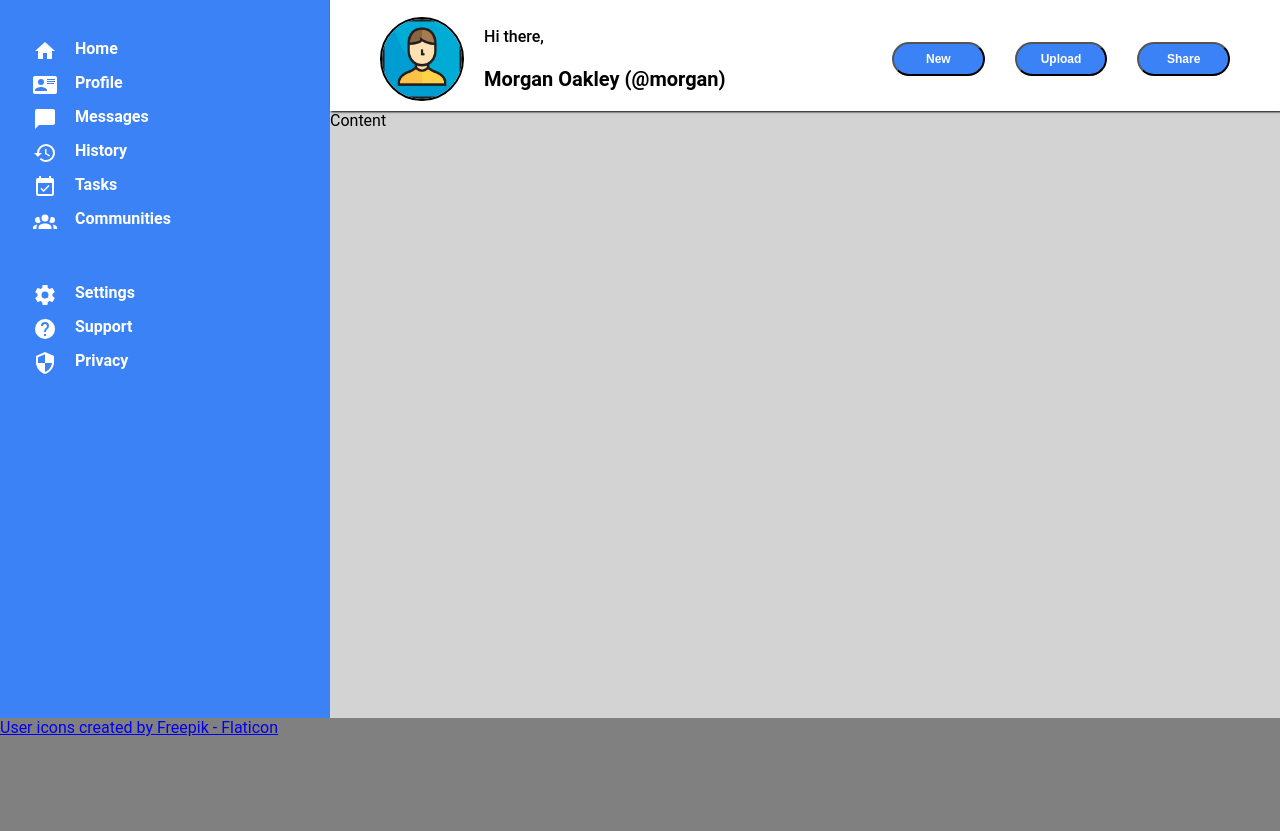
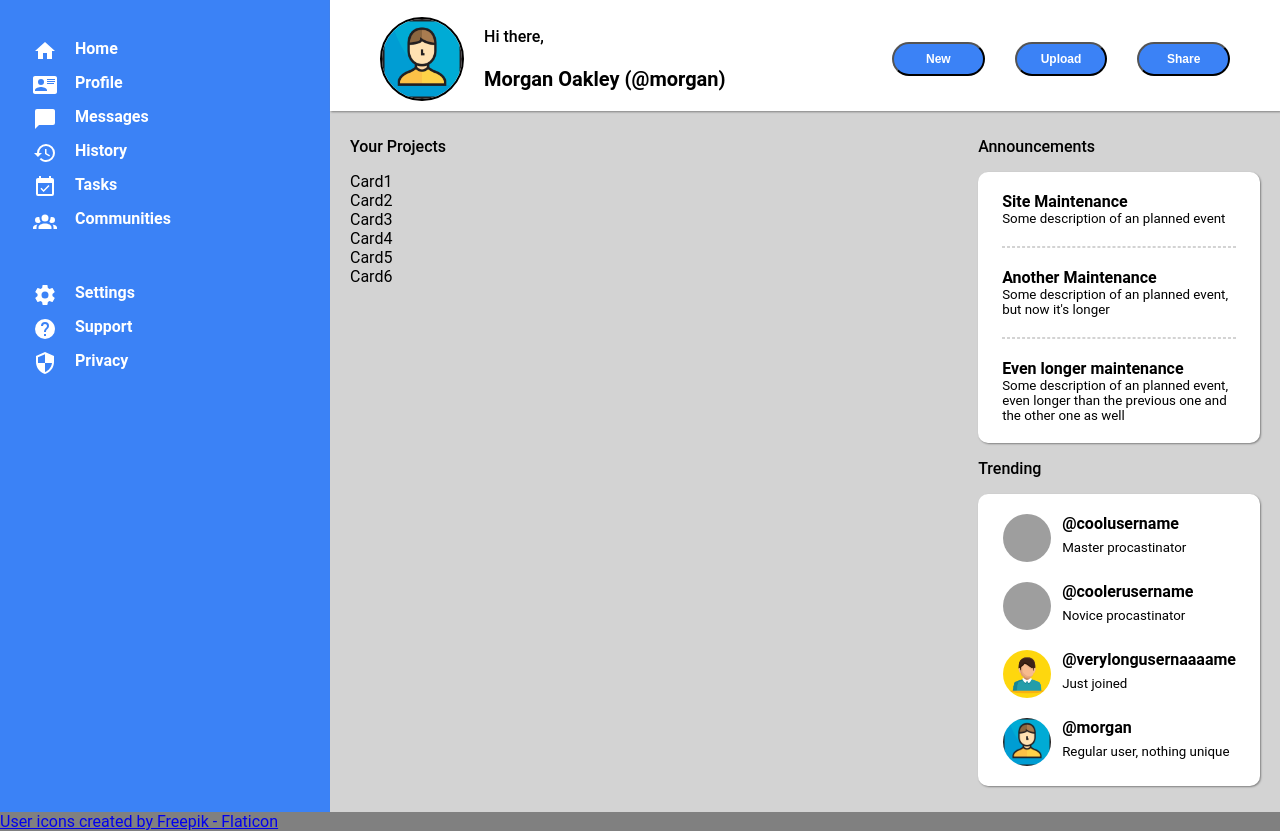
Before and after one commit to arthursl12/odin-dashboard, a plain HTML site: page index.html in a window 1280 px wide. Shown: the part 63-894 px from the top of the page. Before the commit the page ends 800 px from the top, so only its background shows below. Drawn offline with Linux system fonts and the light colour scheme; grey boxes are pictures that could not be loaded.

Commit message:
Style right column of content

```diff
--- a/index.html
+++ b/index.html
@@ -82,7 +82,66 @@
                 </div>
             </div>
         </div>
-        <div id="content">Content</div>
+        <div id="content">
+            <div id="projects">
+                <p class="content-title" >Your Projects</p>
+                <div class="card">Card1</div>
+                <div class="card">Card2</div>
+                <div class="card">Card3</div>
+                <div class="card">Card4</div>
+                <div class="card">Card5</div>
+                <div class="card">Card6</div>
+            </div>
+            <div id="announcements">
+                <p class="content-title" >Announcements</p>
+                <div class="announc-container">
+                    <div class="announc">
+                        <p class="announc-title">Site Maintenance</p>
+                        <p class="announc-descr">Some description of an planned event</p>
+                    </div>
+                    <div class="row-line"></div>
+                    <div class="announc">
+                        <p class="announc-title">Another Maintenance</p>
+                        <p class="announc-descr">Some description of an planned event, but now it's longer</p>
+                    </div>
+                    <div class="row-line"></div>
+                    <div class="announc">
+                        <p class="announc-title">Even longer maintenance</p>
+                        <p class="announc-descr">Some description of an planned event, even longer than the previous one and the other one as well</p>
+                    </div>
+                </div>
+
+            </div>
+            <div id="trending">
+                <p class="content-title" >Trending</p>
+                <ul class="trending-container">
+                    <li>
+                        <img class="trending-profile-picture" src="images/profile1.jpg" alt="treding profile 1">
+                        <p class="trending-username">@coolusername</p>
+                        <p class="trending-motto">Master procastinator</p>
+                    </li>
+                    <li>
+                        <img class="trending-profile-picture" src="images/profile2.jpg" alt="treding profile 1">
+                        <p class="trending-username">@coolerusername</p>
+                        <p class="trending-motto">Novice procastinator</p>
+                    </li>
+                    <li>
+                        <img class="trending-profile-picture" src="images/profile3.jpg" alt="treding profile 1">
+                        <p class="trending-username">@verylongusernaaaame</p>
+                        <p class="trending-motto">Just joined</p>
+                    </li>
+                    <li>
+                        <img class="trending-profile-picture" src="images/avatar.png" alt="treding profile 1">
+                        <p class="trending-username">@morgan</p>
+                        <p class="trending-motto">Regular user, nothing unique</p>
+                    </li>
+                </ul>
+            </div>
+
+
+
+
+        </div>
         <div class="footer">
             <a href="https://www.flaticon.com/free-icons/user" title="user icons">User icons created by Freepik - Flaticon</a>
         </div>
--- a/style.css
+++ b/style.css
@@ -3,6 +3,8 @@
 
     --bg-white: white;
     --bg-gray: lightgray;
+    --bg-shadow: gray;
+
     --font-white: white;
     --font-black: black;
     --elem-black: black;
@@ -113,7 +115,7 @@ body{
 
     padding: 10px 50px;
 
-    box-shadow: 1px 1px 2px  black;
+    box-shadow: 1px 1px 2px  var(--bg-shadow);
     position: relative;
     z-index: 10;
 }
@@ -238,4 +240,83 @@ body{
     background-color: var(--bg-gray);
     grid-column: 2 / 2;
     grid-row: 2 / 2;
+
+    padding: 10px 20px;
+
+    display: grid;
+    grid-template-columns: 4fr 1fr;
+    grid-template-rows: auto 2fr;
 }
+
+.content-title{
+    font-weight: 550;
+}
+
+#projects{
+    grid-row: 1 / 3;
+}
+
+/* || || ANNOUNCEMENTS */
+.announc-container,
+.trending-container{
+    background-color: var(--bg-white);
+    padding: 20px 24px;
+    border-radius: 10px;
+    /* border: black 2px  solid; */
+    box-shadow: 1px 1px 2px  var(--bg-shadow);
+}
+
+.announc-container p,
+.trending-container p {
+    margin: 0;
+    padding: 0;
+}
+
+.announc-container{
+    display: grid;
+    gap: 20px;
+}
+
+.announc-title,
+.trending-username{
+    font-weight: 600;
+}
+
+.announc-descr,
+.trending-motto{
+    font-size: smaller;
+}
+
+.row-line{
+    border: 1px dashed var(--bg-gray);
+}
+
+/* || || TRENDING */
+.trending-container{
+    list-style: none;
+
+    display: grid;
+    gap: 20px;
+}
+
+#trending{
+    align-self: start;
+}
+
+.trending-container > li {
+    display: grid;
+    grid-template-columns: 50px 1fr;
+    grid-template-rows: auto;
+
+    column-gap: 10px;
+}
+
+.trending-profile-picture{
+    height: 3rem;
+    aspect-ratio: 1;
+    object-fit: cover;
+    border-radius: 50%;
+    grid-row: 1 / 3;
+    align-self: center;
+    justify-self: center;
+}
```
Also changed, not shown: images/profile3.jpg (added), 2 other files.
